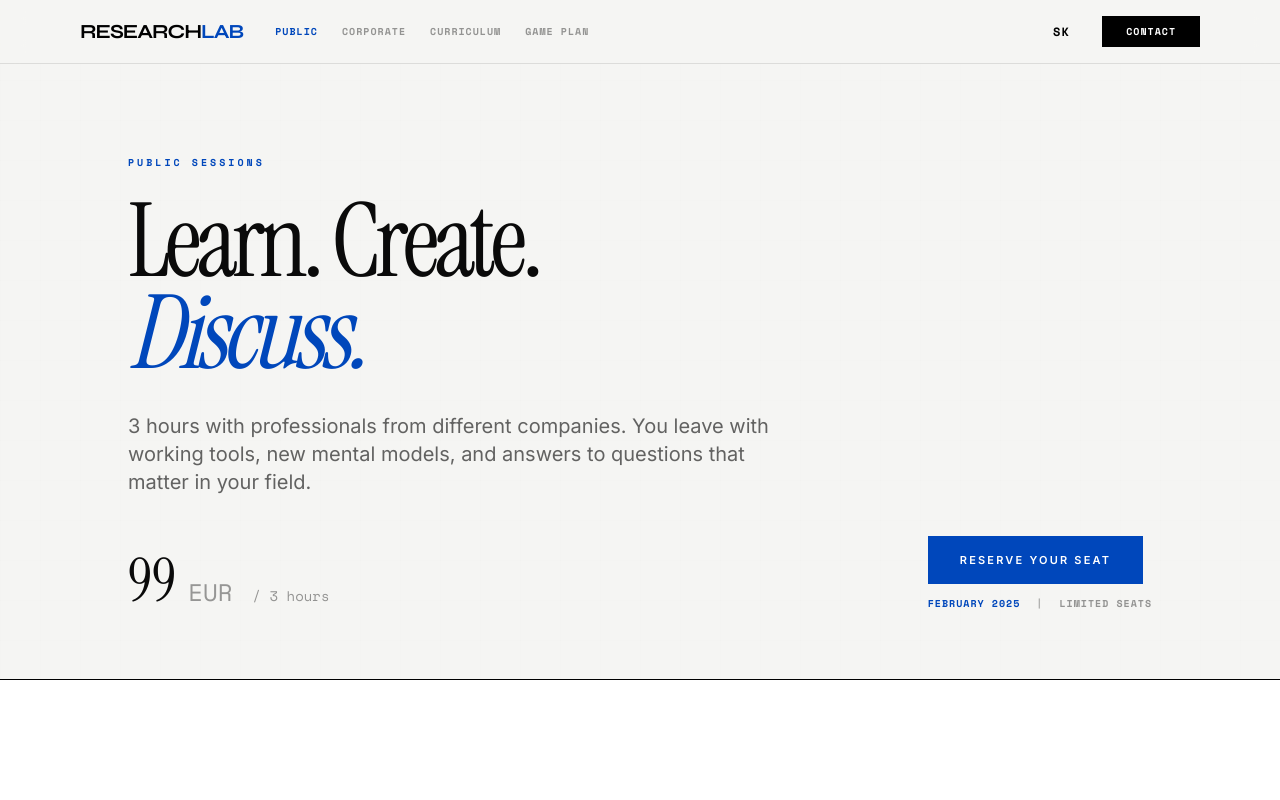
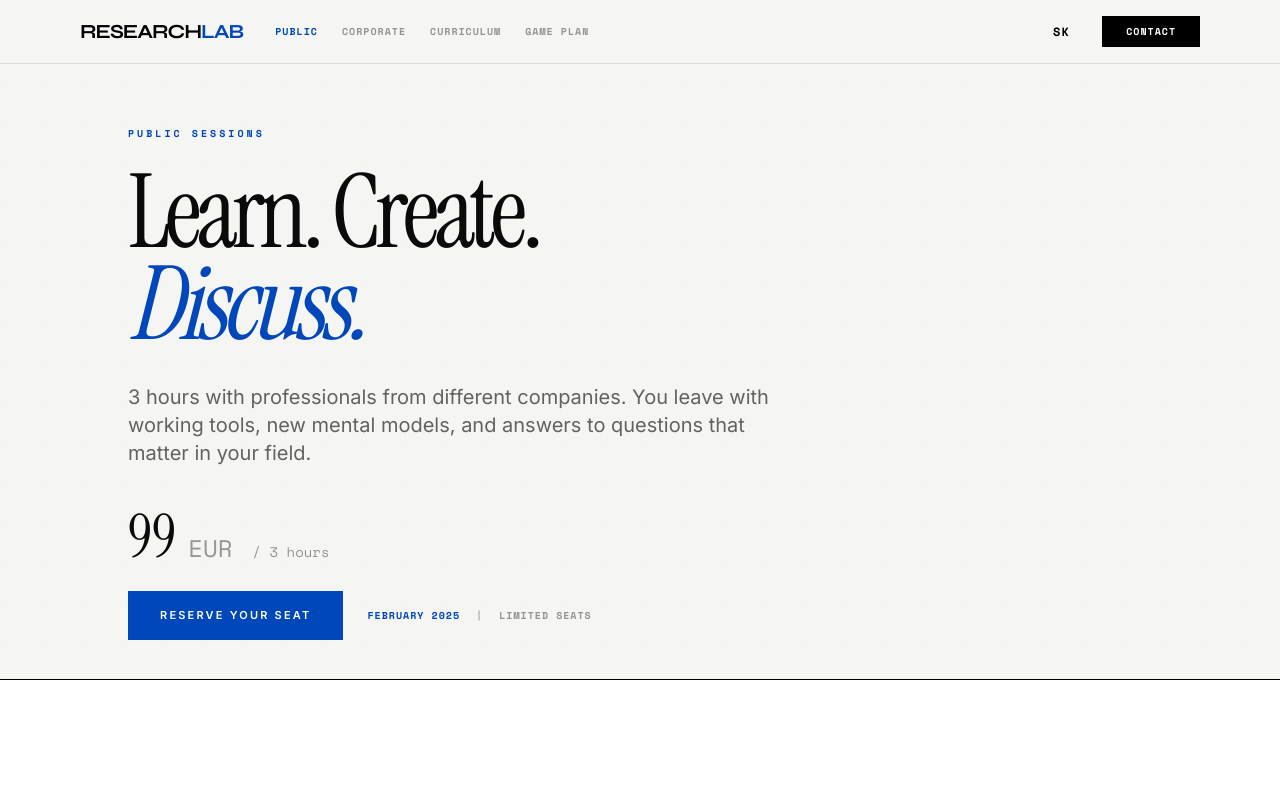
Before and after one commit to princeofwellness/researchlab, a Next.js app: page /public in a window 1280 px wide. Shown: the top 800 px of the page. Built offline with nearby package versions, Linux system fonts and the light colour scheme.

Commit message:
Stack hero layout cleaner: price -> CTA + details inline

```diff
--- a/src/app/public/page.tsx
+++ b/src/app/public/page.tsx
@@ -356,7 +356,7 @@ export default function PublicSessionsPage() {
                         initial={{ opacity: 0 }}
                         animate={{ opacity: 1 }}
                         transition={{ delay: 0.3 }}
-                        className="flex flex-col md:flex-row md:items-end md:justify-between gap-8"
+                        className="space-y-6"
                     >
                         <div className="flex items-baseline gap-3">
                             <span className="text-6xl font-serif-instrument">{t.hero.price}</span>
@@ -364,10 +364,10 @@ export default function PublicSessionsPage() {
                             <span className="text-sm text-black/40 ml-2">/ {t.hero.duration}</span>
                         </div>
 
-                        <div className="space-y-3">
+                        <div className="flex items-center gap-6">
                             <a
                                 href="mailto:hello@sorrywecan.com?subject=Public Session - Reserve Seat"
-                                className="bg-[#0047BB] text-white px-8 py-4 font-inter font-semibold text-[11px] uppercase tracking-[0.2em] hover:bg-black transition-all block w-fit"
+                                className="bg-[#0047BB] text-white px-8 py-4 font-inter font-semibold text-[11px] uppercase tracking-[0.2em] hover:bg-black transition-all"
                             >
                                 {t.hero.cta}
                             </a>
```
